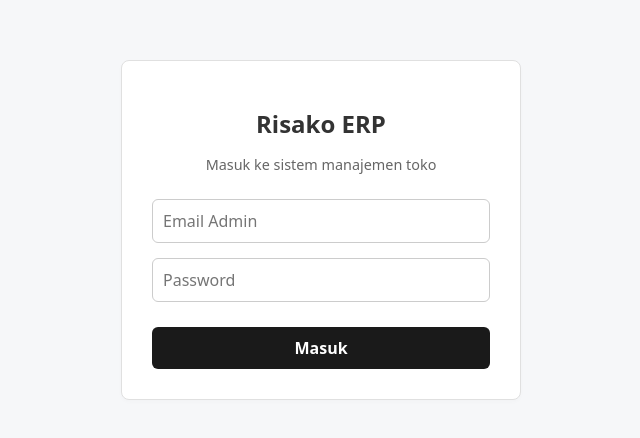
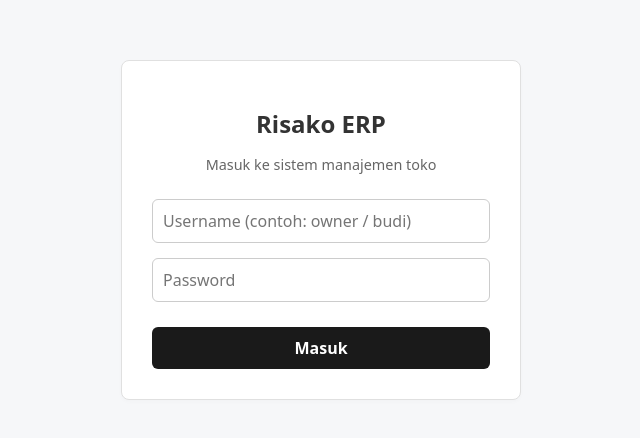
Before and after one commit to risako-id/risako, a Next.js app: page /login in a window 1280 px wide. Shown: the part 110-548 px from the top of the page, without its empty margins (319-959 px from the left). Built offline with nearby package versions, Linux system fonts and the light colour scheme.

Commit message:
Update page.tsx

```diff
--- a/src/app/login/page.tsx
+++ b/src/app/login/page.tsx
@@ -19,7 +19,7 @@ export default function LoginPage() {
         )}
 
         <div style={{ display: 'flex', flexDirection: 'column', gap: '15px' }}>
-          <input name="email" type="email" placeholder="Email Admin" required style={{ width: '100%' }} />
+          <input name="username" type="text" placeholder="Username (contoh: owner / budi)" required style={{ width: '100%' }} />
           <input name="password" type="password" placeholder="Password" required style={{ width: '100%' }} />
           <button type="submit" disabled={isPending} style={{ width: '100%', marginTop: '10px' }}>
             {isPending ? "Memproses..." : "Masuk"}
```
